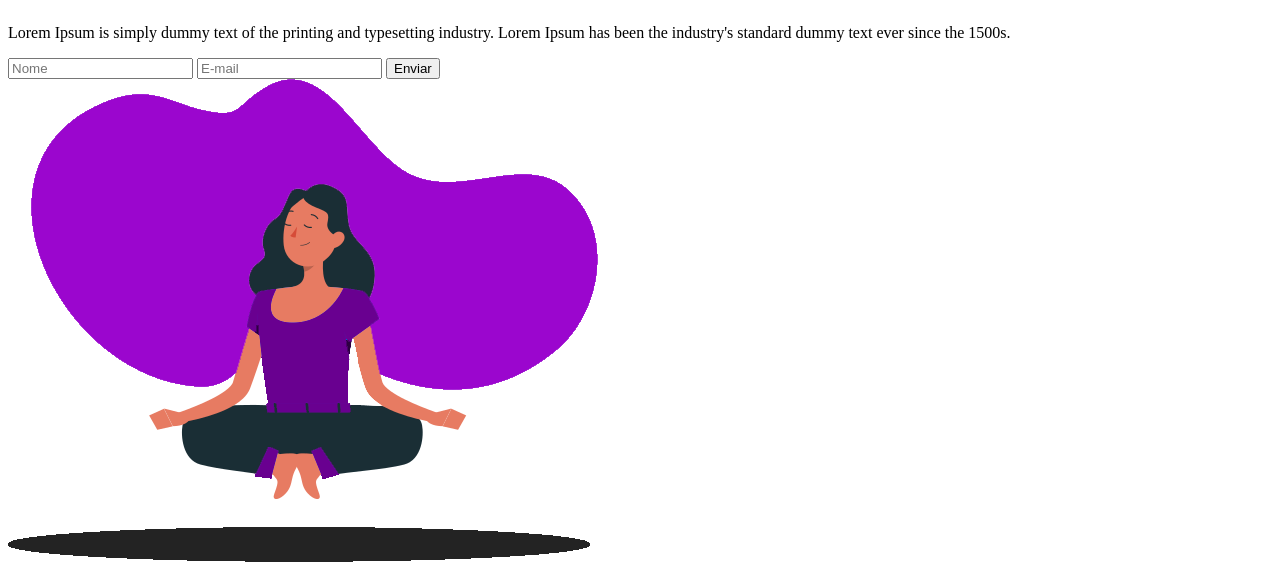
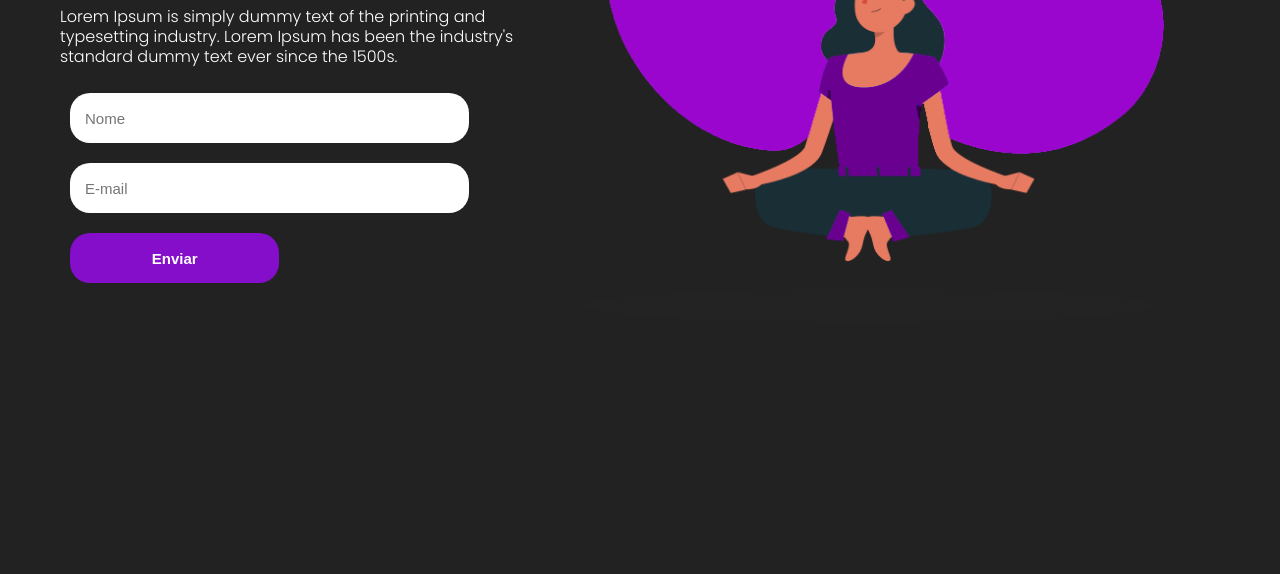
Before and after one commit to StrongMeders/landing-page, a plain HTML site: page index.html in a window 1280 px wide. Shown: the part 318-892 px from the top of the page. After the commit the page ends 800 px from the top, so only its background shows below. Drawn offline with Linux system fonts and the light colour scheme; the site is published under a folder, as on GitHub Pages, so addresses that start at the root find nothing.

Commit message:
fixing stylesheet paths error
arrumando linkagem incorreta da pagina de estilo

```diff
--- a/index.html
+++ b/index.html
@@ -5,9 +5,9 @@
     <meta http-equiv="X-UA-Compatible" content="IE=edge">
     <meta name="viewport" content="width=device-width, initial-scale=1.0">
     <title>Landing Page</title>
-    <link href="/styles/style.css" rel="stylesheet">
-    <link href="/styles/media.css" rel="stylesheet">
-    <link href="/styles/fonts.css" rel="stylesheet">
+    <link href="./styles/style.css" rel="stylesheet">
+    <link href="./styles/media.css" rel="stylesheet">
+    <link href="./styles/fonts.css" rel="stylesheet">
 </head>
 <body>
     <header>
```
